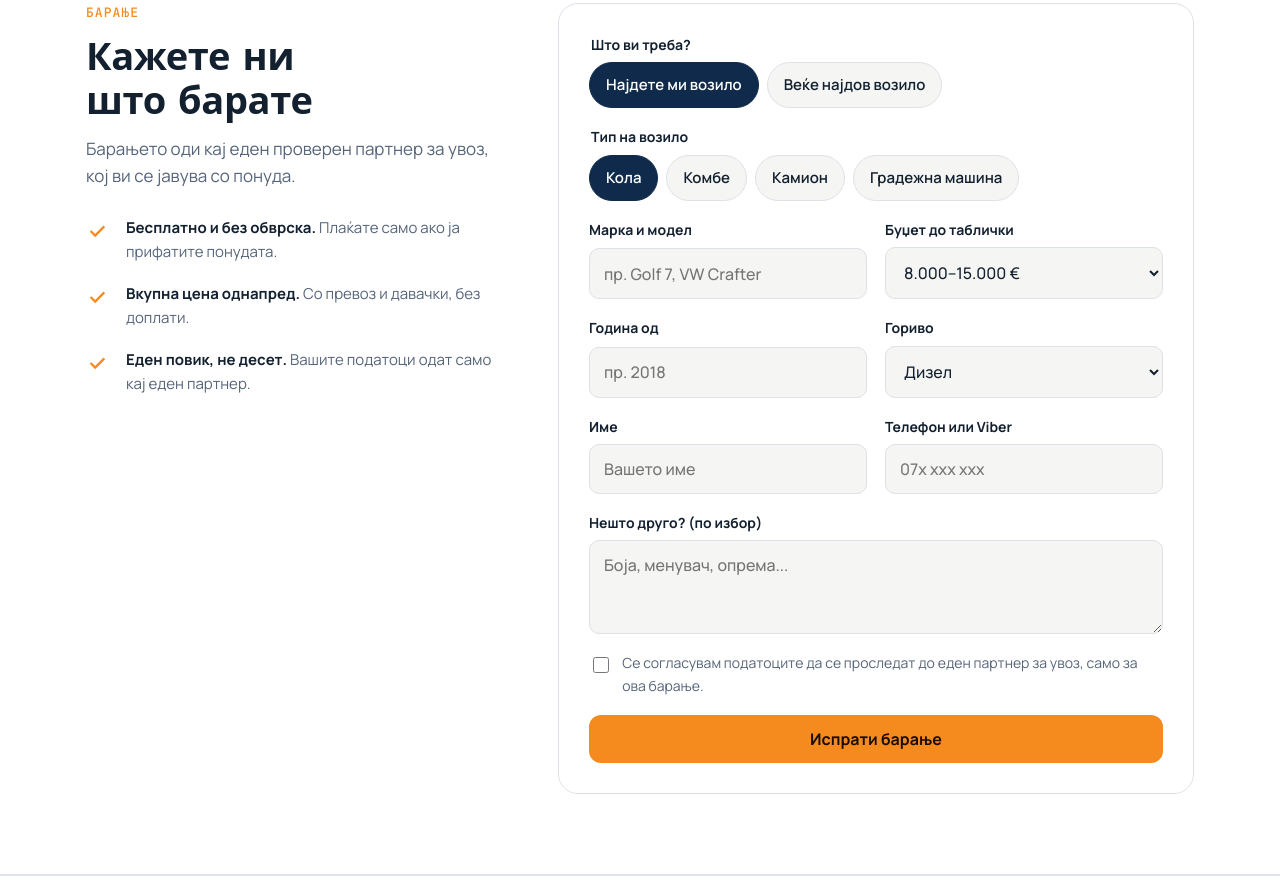
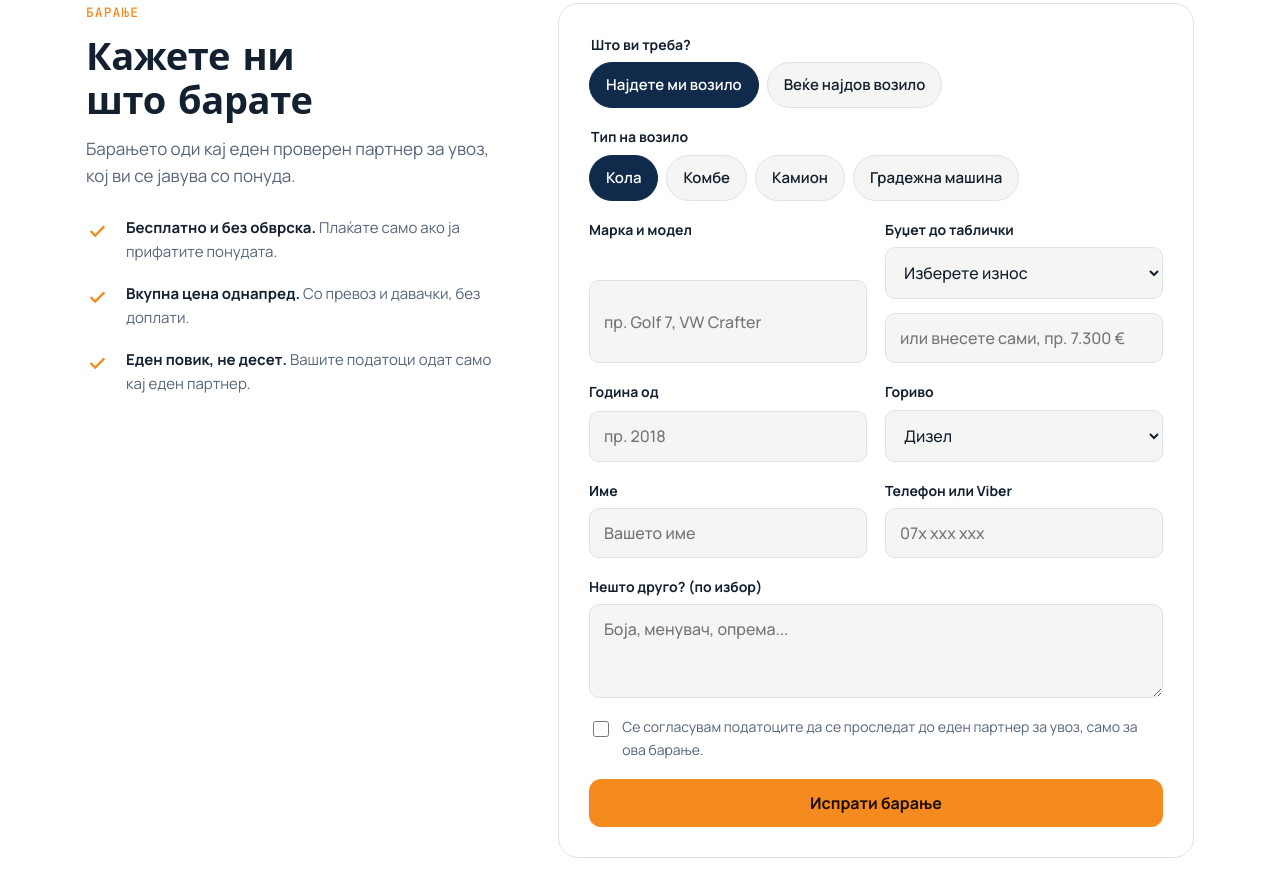
Before and after one commit to miletrendov07-del/mojuvoz, a plain HTML site: page index.html in a window 1280 px wide. Shown: the part 1884-2780 px from the top of the page. Drawn offline with Linux system fonts and the light colour scheme; a web font is replaced by a local one.

Commit message:
Буџет: избор од 500 до над 100.000 € или рачно внесување
Co-Authored-By: Claude Opus 5.5 <noreply@anthropic.com>
Claude-Session: https://claude.ai/code/session_01FL6em9tWvvHoDSFVxKUCuu

```diff
--- a/index.html
+++ b/index.html
@@ -347,7 +347,7 @@ footer .wrap{display:flex;flex-wrap:wrap;justify-content:space-between;gap:20px;
     </div>
    </fieldset>
    <div class="f"><label for="model">Марка и модел</label><input id="model" placeholder="пр. Golf 7, VW Crafter"></div>
-   <div class="f"><label for="budzet">Буџет до таблички</label><select id="budzet"><option>до 8.000 €</option><option selected>8.000–15.000 €</option><option>15.000–25.000 €</option><option>над 25.000 €</option></select></div>
+   <div class="f"><label for="budzet">Буџет до таблички</label><select id="budzet"><option value="">Изберете износ</option></select><input id="budzetRacno" inputmode="numeric" placeholder="или внесете сами, пр. 7.300 €" style="margin-top:8px"></div>
    <div class="f"><label for="godina">Година од</label><input id="godina" inputmode="numeric" maxlength="4" placeholder="пр. 2018"></div>
    <div class="f"><label for="gorivo">Гориво</label><select id="gorivo"><option selected>Дизел</option><option>Бензин</option><option>Хибрид</option><option>Електрично</option><option>Сеедно</option></select></div>
    <div class="f"><label for="ime">Име</label><input id="ime" autocomplete="given-name" placeholder="Вашето име"></div>
@@ -465,6 +465,16 @@ footer .wrap{display:flex;flex-wrap:wrap;justify-content:space-between;gap:20px;
 <nav class="mbar" aria-label="Брзи акции"><a class="btn btn-primary" href="#barane">Побарај возило</a><a class="btn btn-ghost" href="#proverka">Провери шасија</a></nav>
 
 <script>
+(() => {
+  const sel = document.getElementById('budzet'), fmt = n => n.toLocaleString('de-DE') + ' €';
+  const add = (val, txt) => { const o = document.createElement('option'); o.value = val; o.textContent = txt; sel.appendChild(o); };
+  for (let n = 500; n <= 50000; n += 500) add(fmt(n), fmt(n));
+  for (let n = 55000; n <= 100000; n += 5000) add(fmt(n), fmt(n));
+  add('над 100.000 €', 'над 100.000 €');
+  const racno = document.getElementById('budzetRacno');
+  racno.addEventListener('input', () => { if (racno.value.trim()) sel.value = ''; });
+  sel.addEventListener('change', () => { if (sel.value) racno.value = ''; });
+})();
 const FORM_ENDPOINT = "https://formsubmit.co/ajax/miletrendov07@gmail.com";
 const CARVERTICAL_LINK = "https://www.carvertical.com/"; // ќе се замени со партнерскиот линк
 const MODELI = [
@@ -766,6 +776,10 @@ reqForm.addEventListener('submit', e => {
   const tip = reqForm.querySelector('input[name=tip]:checked').value;
   const imam = document.getElementById('v-imam').checked, link = document.getElementById('link').value.trim();
   if (imam && !/^https?:\/\/\S+\.\S+/.test(link)) { reqErr.textContent = 'Внесете целосен линк до огласот, што почнува со https://'; reqErr.hidden = false; return; }
+  const racnoB = document.getElementById('budzetRacno').value.trim();
+  let budzet = document.getElementById('budzet').value;
+  if (racnoB) { const d = racnoB.replace(/\D/g,''); budzet = d ? Number(d).toLocaleString('de-DE') + ' €' : racnoB; }
+  if (!imam && !budzet) { reqErr.textContent = 'Изберете или внесете буџет.'; reqErr.hidden = false; return; }
   if (document.getElementById('hp').value) return;
   const v = id => document.getElementById(id).value.trim();
   const data = {
@@ -773,7 +787,7 @@ reqForm.addEventListener('submit', e => {
     _template: 'table', _captcha: 'false',
     'Барање': imam ? 'Веќе најдов возило' : 'Најдете ми возило',
     'Линк до оглас': imam ? link : '',
-    'Тип': tip, 'Марка и модел': v('model'), 'Буџет': v('budzet'), 'Година од': v('godina'), 'Гориво': v('gorivo'),
+    'Тип': tip, 'Марка и модел': v('model'), 'Буџет': budzet, 'Година од': v('godina'), 'Гориво': v('gorivo'),
     'Име': ime, 'Телефон / Viber': tel, 'Забелешка': v('zabeleska')
   };
   const btn = document.getElementById('reqBtn');
```
